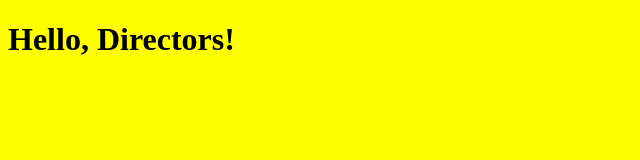
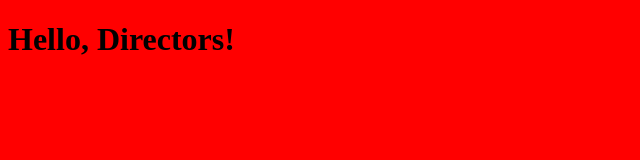
Before and after one commit to ezephoenix/hello-world, a website: page index.html in a window 1280 px wide. Shown: the whole page, without its empty margins (0-640 px from the left). Drawn offline with Linux system fonts and the light colour scheme.

Commit message:
Color change

```diff
--- a/index.html
+++ b/index.html
@@ -3,7 +3,7 @@
 <head>
     <title>Hello, Directors!</title>
 </head>
-<body style="background-color: yellow" />
+<body style="background-color: red" />
 <h1>Hello, Directors!</h1>
 </body>
 </html>
```
